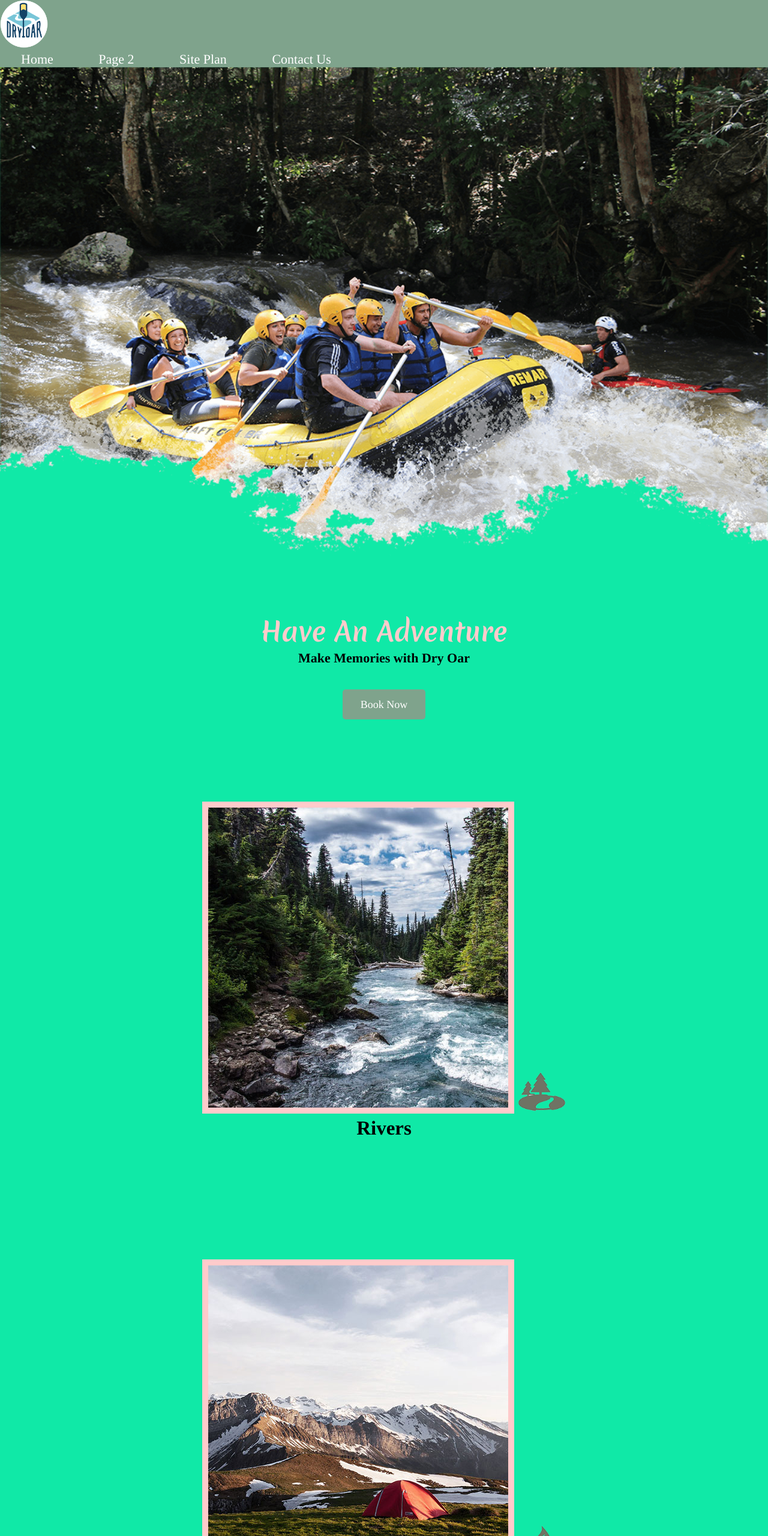
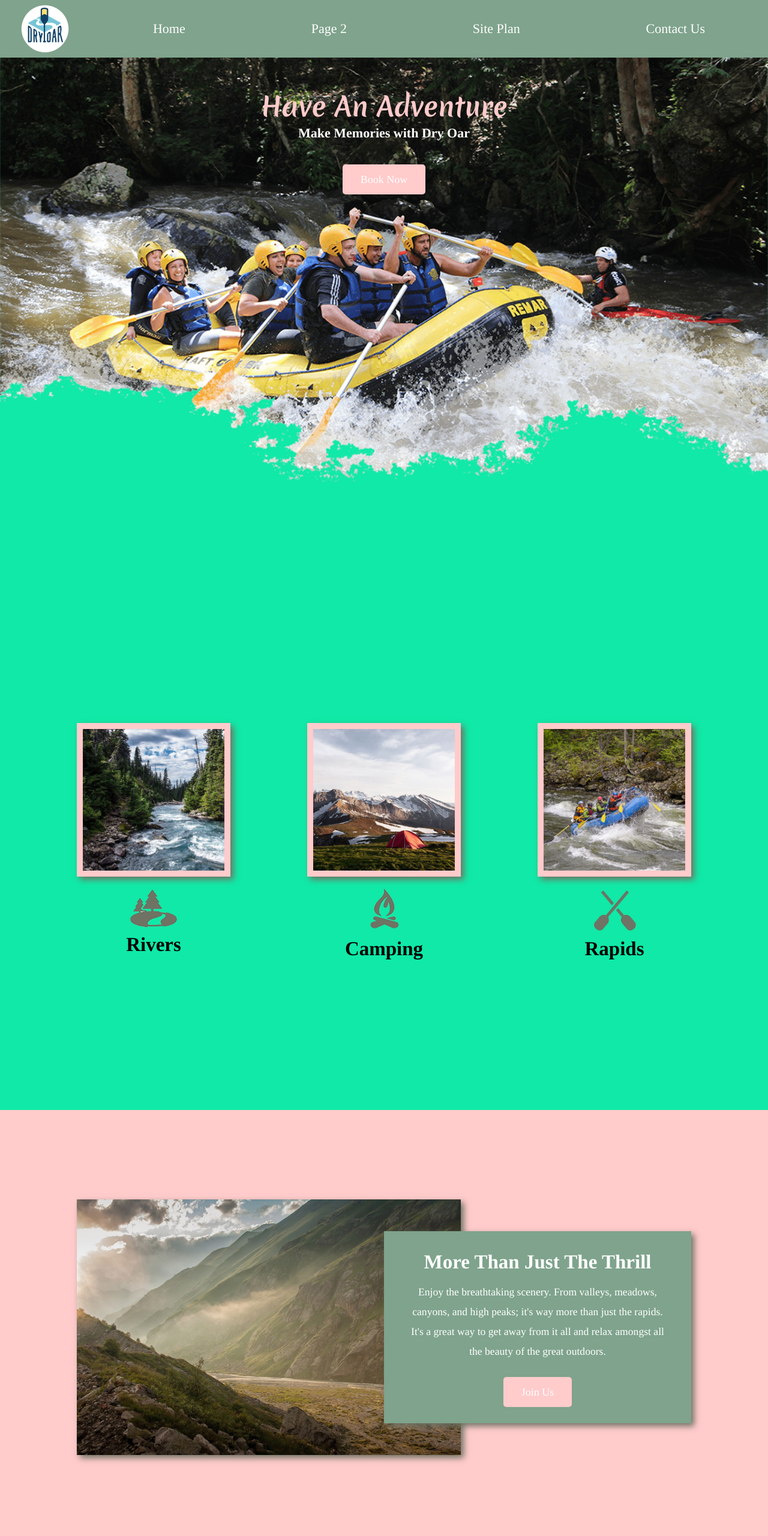
Before and after one commit to stefanogiovanoni/wdd130, a plain HTML site: page wwr/index.html in a window 1280 px wide. Shown: the top 2560 px of the page at 60% size. Drawn offline with Linux system fonts and the light colour scheme; a web font is replaced by a local one.

Commit message:
w7 Layout the Home Page

```diff
--- a/wwr/index.html
+++ b/wwr/index.html
@@ -21,19 +21,19 @@
             </nav>
         </header>
         <div id="hero">
-            <img id="hero-img" src="Images/hero.png" alt="People enjoying rafting">
+            <div id="hero-box">
+                <img id="hero-img" src="images/hero.png" alt="People enjoying white water rafting">
             </div>
             <section id="hero-msg">
                 <h1 class="home-title">Have An Adventure</h1>
                 <h4>Make Memories with Dry Oar</h4>
                 <div class="button-box">
-                    <a class="book" href="contactus.html">Book Now</a>
+                    <a class="book" href="rates.html">Book Now</a>
                 </div>
             </section>
-
-        </div>
-        <main class="home-grid">
-            <section class="rivers-cards">
+          </div>
+          <main class="home-grid">
+            <section class="rivers-card">
                 <img class="card-img" src="images/rivers.jpg" alt="river in forest">
                 <img class="icon" src="images/river_icon.png" alt="river icon">
                 <h2>Rivers</h2>
--- a/wwr/styles/style.css
+++ b/wwr/styles/style.css
@@ -2,12 +2,18 @@
 
 header{
     background-color: rgb(127, 163, 140);
+    display: grid;
+    grid-template-columns: 150px auto;
 }
 #content {
     max-width: 1600px;
     margin: 0 auto;
 }
 
+nav {
+    display:flex;
+    justify-content: space-around;
+}
 nav a{
     text-align: center;
     text-decoration: none;
@@ -20,8 +26,32 @@ nav a:hover{
     color: black;
 }
 
+#logo_link{
+    padding-top: 5px;
+    justify-self: center;
+    align-self: center;
+}
+
+#hero {
+    display:grid;
+    grid-template-columns: 1fr 3fr 1fr;
+    margin-top: -100px;
+}
+
+#hero-box {
+    grid-column: 1/4;
+    grid-row: 1/3;
+    z-index: -1;
+}
 #hero-msg h4{
     text-align: center;
+    color: white;
+}
+
+#hero-msg {
+    grid-column: 2/3;
+    grid-row: 1/2;
+    margin-top: 100px;
 }
 
 .button-box{
@@ -42,6 +72,8 @@ main section img{
     height: 725px;
     background-color:rgb(255, 203, 203);
     margin-top: 50px;
+    grid-column: 1/11;
+    grid-row: 4/9;
 
 }
 body{
@@ -51,12 +83,9 @@ body{
     margin: 0;
     padding: 0;
 }
-header{
-    background-color:rgba(127, 163, 140);
-}
 
 .book, .join{
-    background-color:rgb(127, 163, 140);
+    background-color:rgb(255, 203, 203);
     text-decoration: none;
     font-size: 18px;
     padding: 15px 30px;
@@ -114,7 +143,7 @@ footer h3 a:hover{
 }
 .join{
     background-color:rgb(255, 203, 203);
-    color: rgb(62, 5, 249);
+    color: white;
 }
 .join:hover{
     background-color: rgb(251, 245, 245);
@@ -128,7 +157,10 @@ footer h3 a:hover{
 footer{
    color:rgb(255, 203, 203);
    padding: 25px 50px;
-   margin-top: 50px;
+   margin-top: 200px;
+   display: flex;
+   justify-content: space-around;
+   align-items: center;
 }
 
 .under{
@@ -147,6 +179,9 @@ footer{
     line-height: 1.5em;
     padding: 35px;
     margin-top: 50px;
+    grid-column: 6/10;
+    grid-row: 6/7;
+    box-shadow: 5px 5px 10px #6f7364;
 }
 
 h2 {
@@ -162,22 +197,83 @@ h2 {
 }
 .rivers-card{
     margin: 200px 0;
+    grid-column: 2/4;
+    grid-row: 2/3
 }
 
 .camping-card{
     margin: 200px 0;
+    grid-column: 5/7;
+    grid-row: 2/3
 }
 
 .rapids-card{
     margin: 200px 0;
+    grid-column: 8/10;
+    grid-row: 2/3
 }
 
 .card-img{
     border: 10px solid rgb(255, 203, 203);
+    width: 100%;
+    transition: transform .5s;
+    box-shadow: 5px 5px 10px #6f7364;
+}
+.card-img:hover{
+    opacity: .6;
+    transform: scale(1.1)
 }
 .mountains{
     margin-top: 50px;
+    width: 100%;
+    grid-column: 2/7;
+    grid-row: 5/8;
+    box-shadow: 5px 5px 10px #6f7364;
 }
 .home-grid{
     margin-top: 150px;
+    display: grid;
+   grid-template-columns: 1fr 1fr 1fr 1fr 1fr 1fr 1fr 1fr 1fr 1fr;
 }
+
+@media screen and (max-width: 900px) {
+    #hero, .home-grid {
+        display: block;
+        height: auto;
+    }
+    nav, footer {
+        flex-direction: column;
+    }
+    nav a {
+        display: block;
+        padding: 15px;
+    }
+    #hero {
+        margin-top: 0;
+    }
+    #hero-msg {
+        margin-top: 0;
+    }
+    #hero-msg h4 {
+        display: none;
+    }
+    .home-title {
+        font-size: 25px;
+        color: #6f7364;
+    }
+    .rivers-card, .camping-card, .rapids-card {
+        margin: 50px auto;
+        width: 60%;
+    }
+    #background {
+        display: none;
+    }
+    .mountains, .msg {
+        width: 80%;
+        display: block;
+        margin: 0 auto;
+    }
+    footer {
+        margin-top: 25px;
+    }
+}
```
